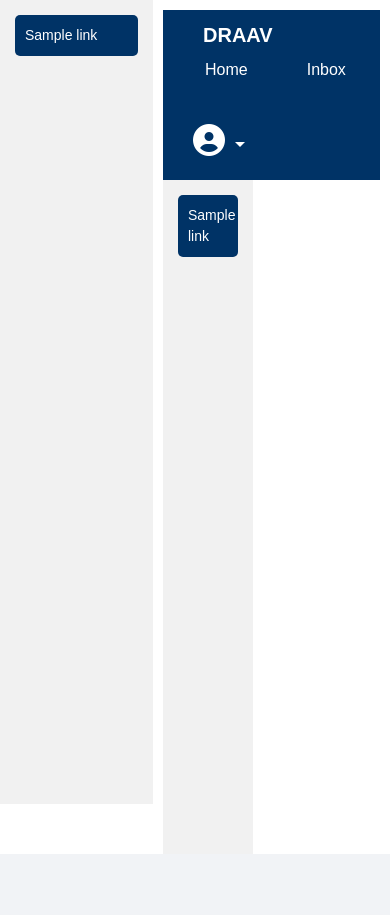
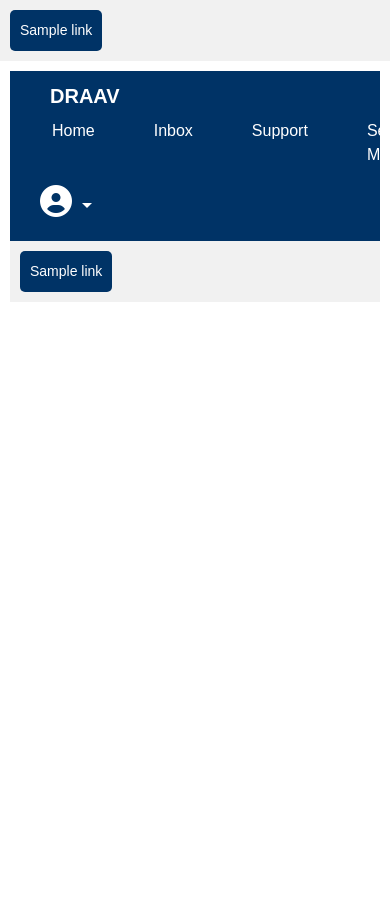
Before and after one commit to YaswanthSai2807/webdashboard, a Flask app: template templates/dashboard_view.html in a window 390 px wide. Shown: the part 170-1085 px from the top of the page. Before the commit the page ends 1024 px from the top, so only its background shows below. Run offline with Flask 3, Linux system fonts and the light colour scheme; the template is opened without the code that fills it: most values are stand-ins (such as "Sample title", 1, 10 or a date in 2020).

Commit message:
Add files via upload

```diff
--- a/templates/dashboard_view.html
+++ b/templates/dashboard_view.html
@@ -112,6 +112,33 @@
         height: 100vh;
         border: none;
     }
+
+    @media (max-width: 768px) {
+        .dashboard-container {
+            flex-direction: column;
+        }
+
+        .sidebar {
+            width: 100%;
+            flex-direction: row;
+            overflow-x: auto;
+            overflow-y: hidden;
+            white-space: nowrap;
+            padding: 10px;
+        }
+
+        .sidebar button {
+            flex: 1;
+            min-width: fit-content;
+            max-width: fit-content;
+            text-align: center;
+        }
+
+        .dashboard-content {
+            flex-grow: 1;
+            height: calc(80vh - 80px);
+        }
+    }
 </style>
 
 <body>
@@ -132,7 +159,9 @@
             <ul class="dropdown-menu" aria-labelledby="profileDropdown">
                 <li><a class="dropdown-item"><strong>Username:</strong> {{ username }}</a></li>
                 <li><a class="dropdown-item"><strong>Login Time:</strong> {{ timestamp }}</a></li>
-                <li><hr class="dropdown-divider"></li>
+                <li>
+                    <hr class="dropdown-divider">
+                </li>
                 <li><a class="dropdown-item text-danger" href="{{ url_for('logout') }}">Logout</a></li>
             </ul>
         </div>
@@ -148,8 +177,7 @@
         </div>
 
         <div class="dashboard-content">
-            <iframe id="dashboardFrame" title="Dashboard"
-                src="{{ selected_dashboard.dashboard_link }}" allowFullScreen>
+            <iframe id="dashboardFrame" title="Dashboard" src="{{ selected_dashboard.dashboard_link }}" allowFullScreen>
             </iframe>
         </div>
     </div>
```
